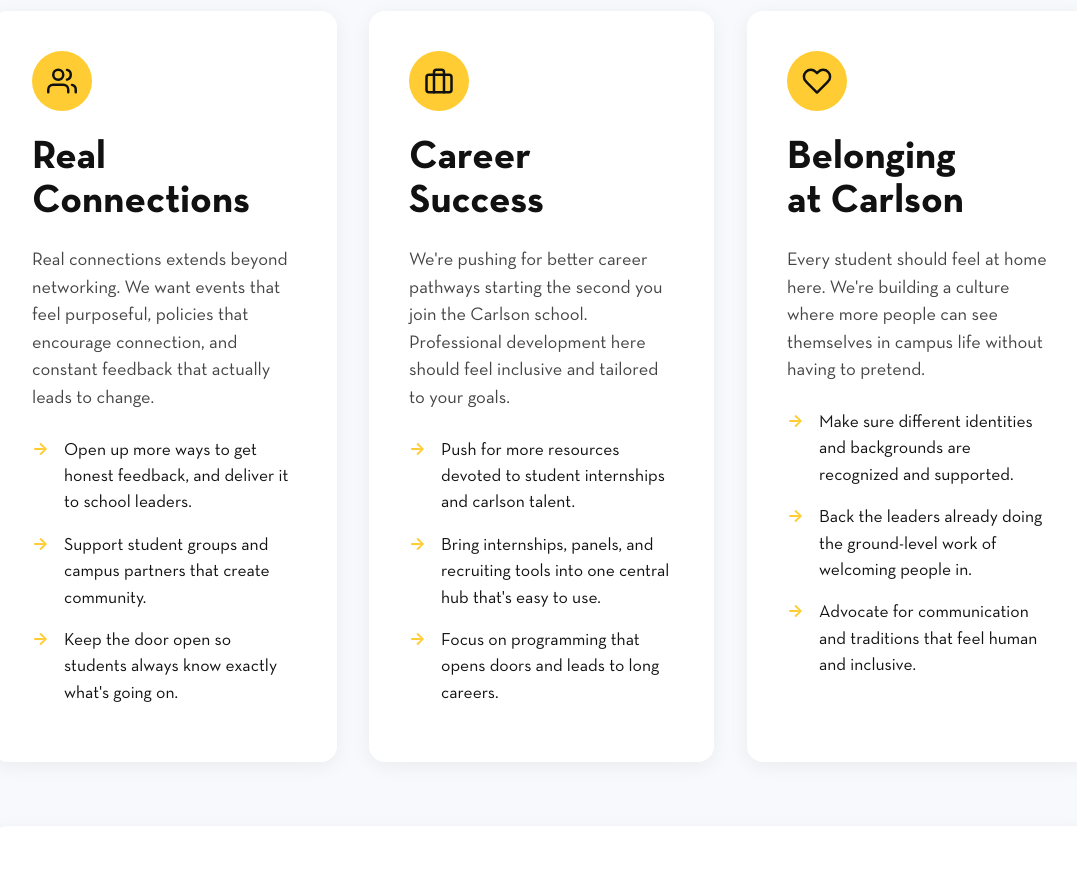
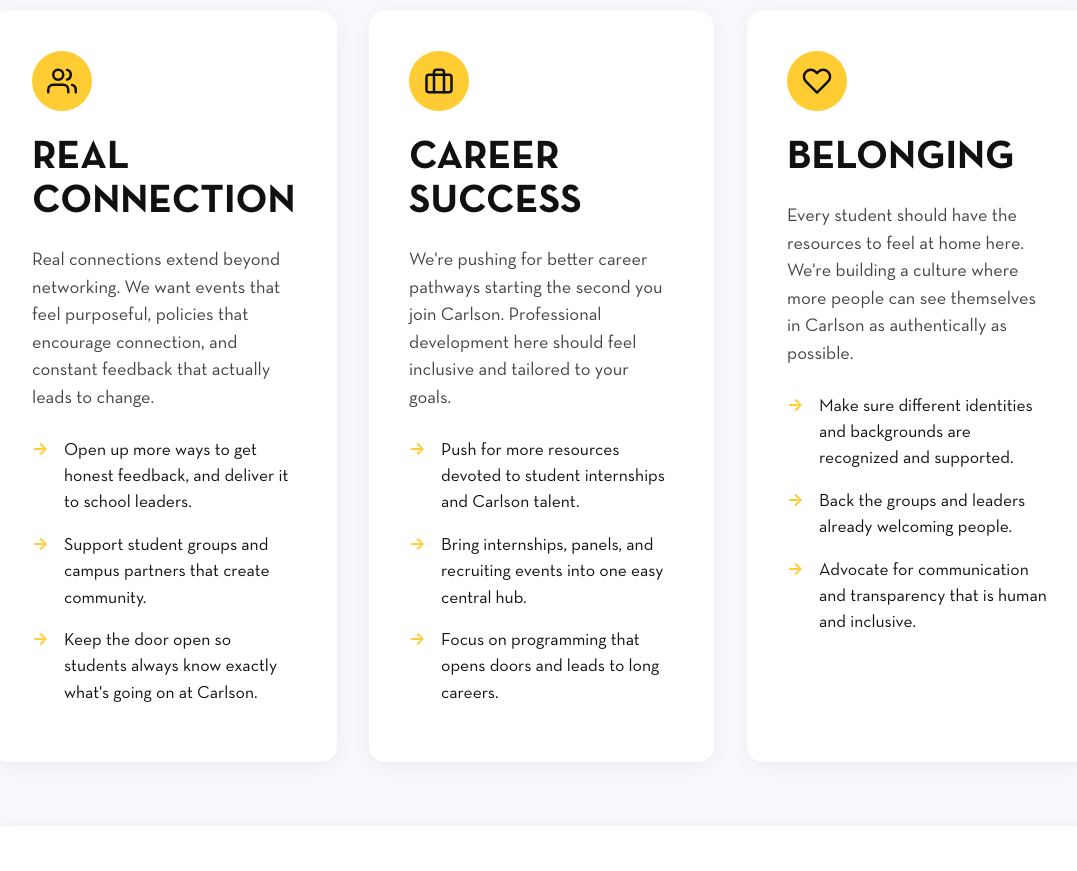
Before and after one commit to drews5/sunbeebscheid, a website built with Vite: page platform.html in a window 1280 px wide. Shown: the part 600-1471 px from the top of the page, without its empty margins (98-1175 px from the left). Built offline with nearby package versions, Linux system fonts and the light colour scheme; no server answers.

Commit message:
Update platform pillars copy

```diff
--- a/platform.html
+++ b/platform.html
@@ -177,14 +177,14 @@
                                 <div class="icon-wrap">
                                     <svg viewBox="0 0 24 24" fill="none" stroke="currentColor" stroke-width="2" stroke-linecap="round" stroke-linejoin="round"><path d="M17 21v-2a4 4 0 0 0-4-4H5a4 4 0 0 0-4 4v2"></path><circle cx="9" cy="7" r="4"></circle><path d="M23 21v-2a4 4 0 0 0-3-3.87"></path><path d="M16 3.13a4 4 0 0 1 0 7.75"></path></svg>
                                 </div>
-                                <h2>Real <br>Connections</h2>
+                                <h2>REAL <br>CONNECTION</h2>
                             </div>
                             <div class="block-content">
-                                <p>Real connections extends beyond networking. We want events that feel purposeful, policies that encourage connection, and constant feedback that actually leads to change.</p>
+                                <p>Real connections extend beyond networking. We want events that feel purposeful, policies that encourage connection, and constant feedback that actually leads to change.</p>
                                 <ul>
                                     <li>Open up more ways to get honest feedback, and deliver it to school leaders.</li>
                                     <li>Support student groups and campus partners that create community.</li>
-                                    <li>Keep the door open so students always know exactly what's going on.</li>
+                                    <li>Keep the door open so students always know exactly what's going on at Carlson.</li>
                                 </ul>
                             </div>
                         </div>
@@ -195,13 +195,13 @@
                                 <div class="icon-wrap">
                                     <svg viewBox="0 0 24 24" fill="none" stroke="currentColor" stroke-width="2" stroke-linecap="round" stroke-linejoin="round"><rect x="2" y="7" width="20" height="14" rx="2" ry="2"></rect><path d="M16 21V5a2 2 0 0 0-2-2h-4a2 2 0 0 0-2 2v16"></path></svg>
                                 </div>
-                                <h2>Career <br>Success</h2>
+                                <h2>CAREER <br>SUCCESS</h2>
                             </div>
                             <div class="block-content">
-                                <p>We're pushing for better career pathways starting the second you join the Carlson school. Professional development here should feel inclusive and tailored to your goals.</p>
+                                <p>We're pushing for better career pathways starting the second you join Carlson. Professional development here should feel inclusive and tailored to your goals.</p>
                                 <ul>
-                                    <li>Push for more resources devoted to student internships and carlson talent.</li>
-                                    <li>Bring internships, panels, and recruiting tools into one central hub that's easy to use.</li>
+                                    <li>Push for more resources devoted to student internships and Carlson talent.</li>
+                                    <li>Bring internships, panels, and recruiting events into one easy central hub.</li>
                                     <li>Focus on programming that opens doors and leads to long careers.</li>
                                 </ul>
                             </div>
@@ -213,14 +213,14 @@
                                 <div class="icon-wrap">
                                     <svg viewBox="0 0 24 24" fill="none" stroke="currentColor" stroke-width="2" stroke-linecap="round" stroke-linejoin="round"><path d="M20.84 4.61a5.5 5.5 0 0 0-7.78 0L12 5.67l-1.06-1.06a5.5 5.5 0 0 0-7.78 7.78l1.06 1.06L12 21.23l7.78-7.78 1.06-1.06a5.5 5.5 0 0 0 0-7.78z"></path></svg>
                                 </div>
-                                <h2>Belonging <br>at Carlson</h2>
+                                <h2>BELONGING</h2>
                             </div>
                             <div class="block-content">
-                                <p>Every student should feel at home here. We're building a culture where more people can see themselves in campus life without having to pretend.</p>
+                                <p>Every student should have the resources to feel at home here. We're building a culture where more people can see themselves in Carlson as authentically as possible.</p>
                                 <ul>
                                     <li>Make sure different identities and backgrounds are recognized and supported.</li>
-                                    <li>Back the leaders already doing the ground-level work of welcoming people in.</li>
-                                    <li>Advocate for communication and traditions that feel human and inclusive.</li>
+                                    <li>Back the groups and leaders already welcoming people.</li>
+                                    <li>Advocate for communication and transparency that is human and inclusive.</li>
                                 </ul>
                             </div>
                         </div>
```
